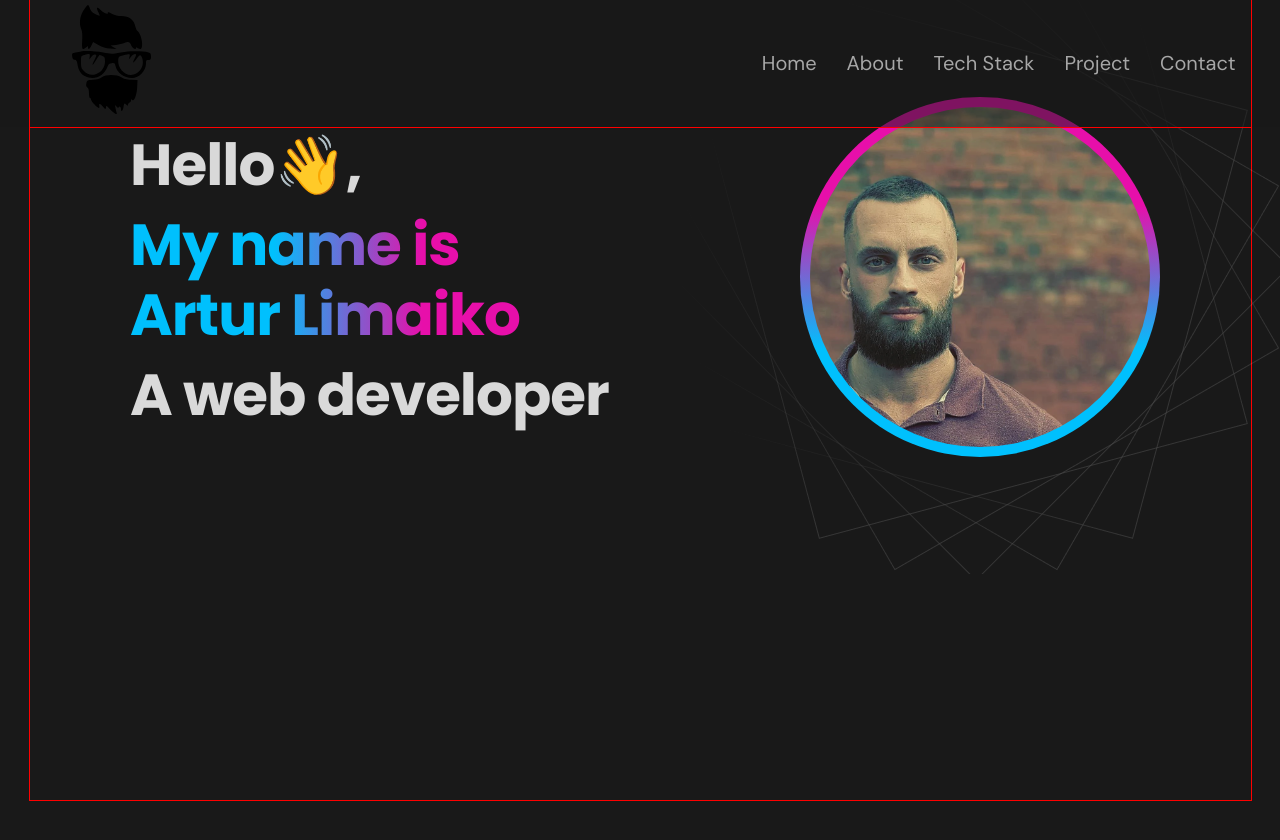
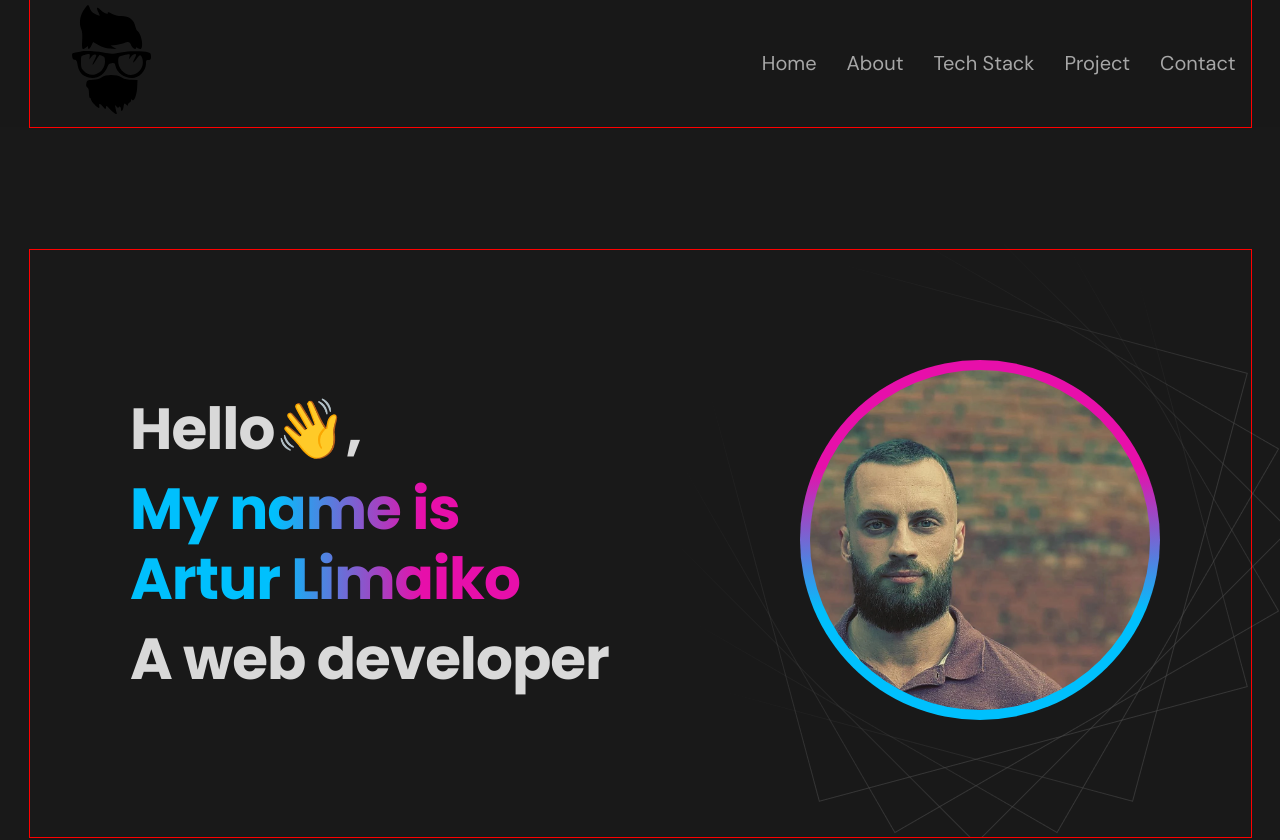
Before and after one commit to ArturLimaiko/portfolio, a React app: page / in a window 1280 px wide. Shown: the top 840 px of the page. Built offline with nearby package versions, Linux system fonts and the light colour scheme.

Commit message:
закончил основную стилизацию footer и всей страницы

```diff
--- a/src/components/FlexWrapper.tsx
+++ b/src/components/FlexWrapper.tsx
@@ -6,6 +6,7 @@ type flexWrapperPropsType = {
     align?: string
     wrap?: string
     gap?: string
+    margin?: string
 }
 
 export const FlexWrapper = styled.div<flexWrapperPropsType>`
@@ -15,6 +16,5 @@ export const FlexWrapper = styled.div<flexWrapperPropsType>`
   justify-content: ${props => props.justify || "flex-start"};
   align-items: ${props => props.align || "stretch"};
   flex-wrap: ${props => props.wrap || "nowrap"};
-  height: 70%;
-  margin: 0 15px;
+  margin: ${props => props.margin || "0 15px"};
 `
--- a/src/layout/footer/Footer.tsx
+++ b/src/layout/footer/Footer.tsx
@@ -6,6 +6,7 @@ import instagram from '../../assets/images/instagram.svg'
 import telegram from '../../assets/images/telegram.svg'
 import linkedin from '../../assets/images/linkedin.svg'
 import {Container} from "../../components/Container";
+import {Theme} from "../../styles/Theme";
 
 
 export const Footer = () => {
@@ -19,7 +20,7 @@ export const Footer = () => {
                         <li><a href="#"><img src={telegram} width={"40"} height={"40"} alt="icon telegram"/></a></li>
                         <li><a href="#"><img src={linkedin} width={"40"} height={"40"} alt="icon linkedin"/></a></li>
                     </SocialList>
-                    <Copyright>©2023 Designed and built by Limaiko A.A </Copyright>
+                    <Copyright>©2023 Designed and built by <Span>Limaiko A.A </Span></Copyright>
 
                 </FlexWrapper>
             </Container>
@@ -48,5 +49,14 @@ const SocialList = styled.ul`
 `
 
 const Copyright = styled.small`
-
+  font-weight: normal;
+  font-size: 15px;
+  line-height: 20px;
+  letter-spacing: 0;
+  color: ${Theme.colors.fontDark};
 `
+const Span = styled.span`
+  background: linear-gradient(270deg,rgba(231,15,170,1) 39%,rgba(0,192,253,1) 70%);
+  -webkit-background-clip: text;
+  -webkit-text-fill-color: transparent;
+`
--- a/src/layout/sections/main/Main.tsx
+++ b/src/layout/sections/main/Main.tsx
@@ -10,7 +10,7 @@ export const Main = () => {
     return (
         <StyledMain>
             <Container>
-                <FlexWrapper align={"center"} justify={"space-around"}>
+                <FlexWrapper align={"center"} justify={"space-around"} margin={"120px 15px"}>
                     <div>
                         <Welcome>Hello👋,</Welcome>
                         <Name>My name is <br/>Artur Limaiko</Name>
@@ -26,11 +26,10 @@ export const Main = () => {
 };
 
 const StyledMain = styled.div`
-  min-height: 100vh;
   background-color: #191919;
   display: flex;
+  margin-top: 250px;
 `
-
 
 const Frame = styled.div`
   position: relative;
```
